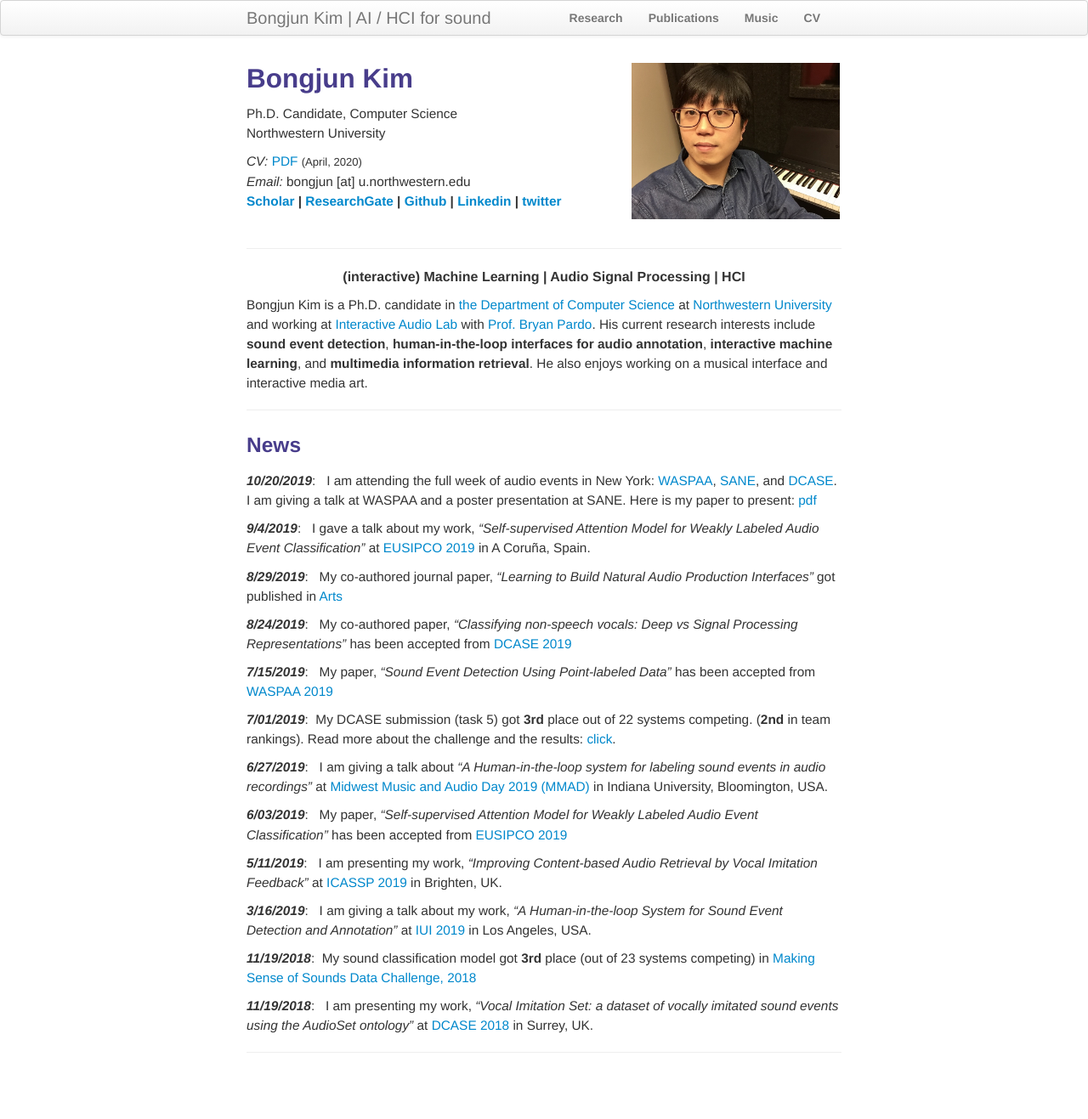
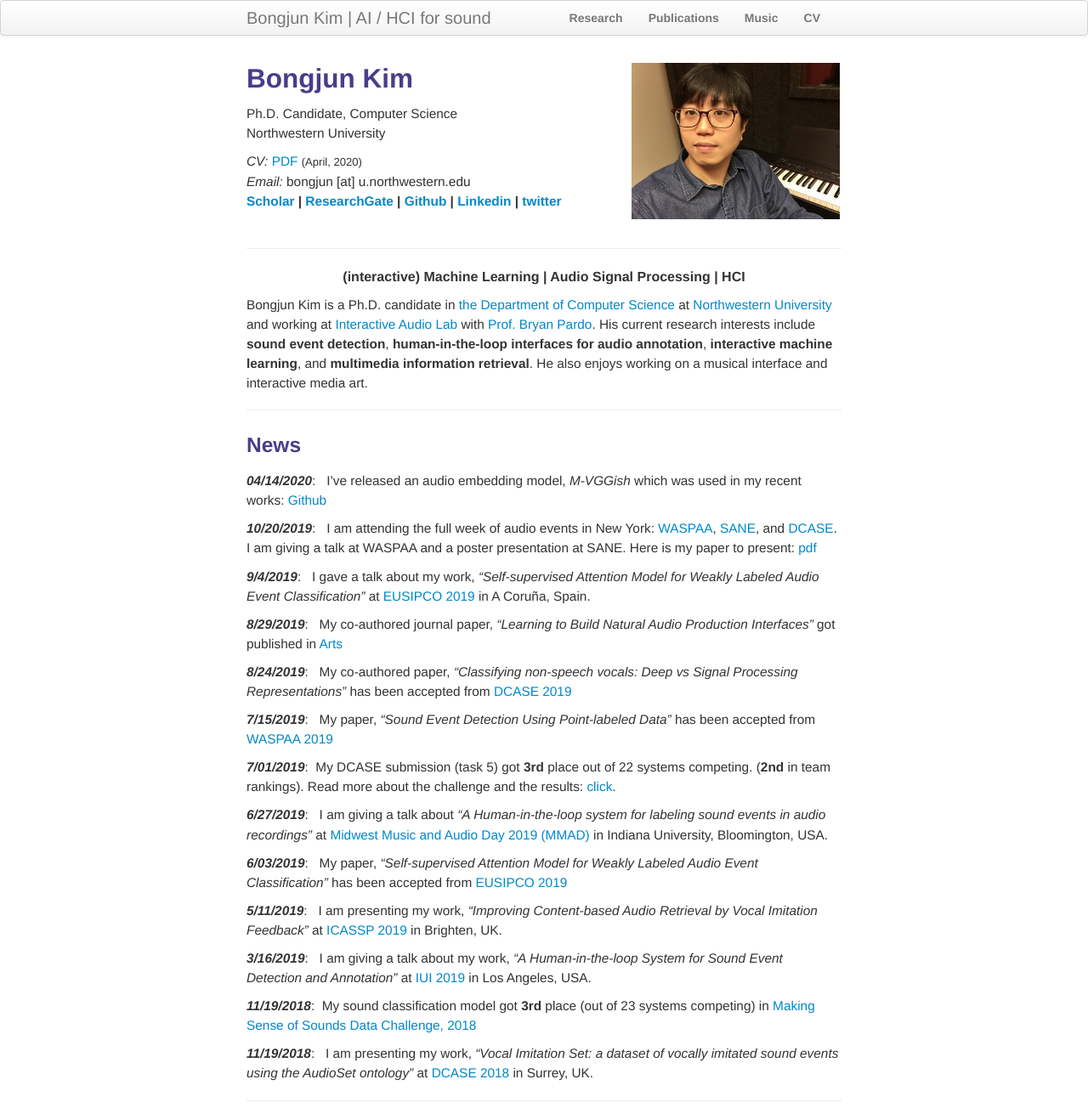
Before and after one commit to bongjun/bongjun.github.io, a Jekyll site: the page built from index.md, in a window 1280 px wide. Shown: the whole page at 85% size. Built offline with Jekyll 4.4.1, drawn with Linux system fonts in a browser that asks for light colours; before the commit the page ends 1260 px from its top, so only the background shows below that.

Commit message:
Update index.md

```diff
--- a/index.md
+++ b/index.md
@@ -38,6 +38,8 @@ Bongjun Kim is a Ph.D. candidate in [the Department of Computer Science](https:/
 <hr>
 
 ### News
+***04/14/2020***:&nbsp;&nbsp; I've released an audio embedding model, *M-VGGish* which was used in my recent works: [Github](https://github.com/bongjun/M-VGGish)
+
 ***10/20/2019***:&nbsp;&nbsp; I am attending the full week of audio events in New York: [WASPAA](https://www.waspaa.com/), [SANE](http://www.saneworkshop.org/sane2019/), and [DCASE](http://dcase.community/workshop2019/). I am giving a talk at WASPAA and a poster presentation at SANE. Here is my paper to present: [pdf](https://www.bongjunkim.com/pages/files/papers/waspaa_2019_kim.pdf)
 
 ***9/4/2019***:&nbsp;&nbsp; I gave a talk about my work, *"Self-supervised Attention Model for Weakly Labeled Audio Event Classification"* at [EUSIPCO 2019](http://eusipco2019.org/) in A Coruña, Spain.
```
